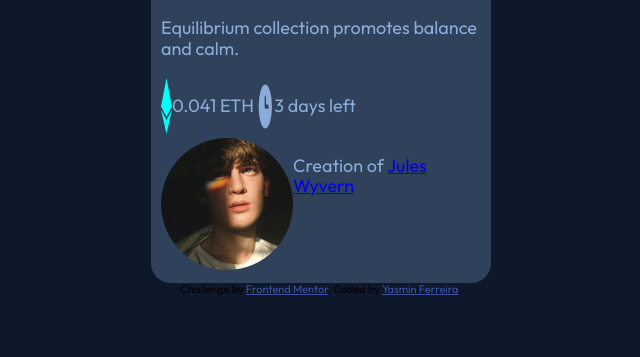
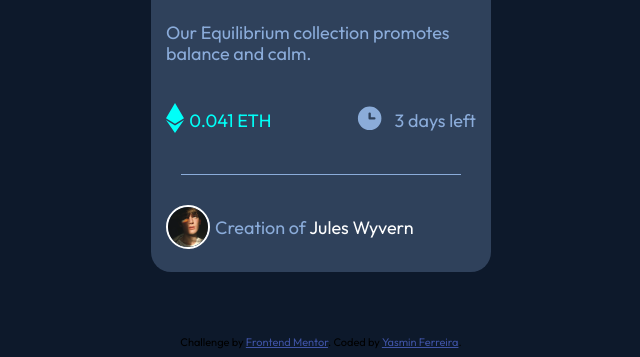
Before and after one commit to YasminFerreira0/card-componentes, a plain HTML site: page index.html in a window 1280 px wide. Shown: the part 443-800 px from the top of the page, without its empty margins (319-959 px from the left). Drawn offline with Linux system fonts and the light colour scheme.

Commit message:
10.06.2022

```diff
--- a/index.html
+++ b/index.html
@@ -25,11 +25,11 @@
 
     <h1>Equilibrium #3429</h1>
 
-    <p>Equilibrium collection promotes balance and calm.</p>
+    <p>Our Equilibrium collection promotes balance and calm.</p>
 
     <div class="diamante">
       <img class="ethereum" src="images/icon-ethereum.svg" alt="ethereum" >
-      <p class="text-ethereum">0.041 ETH</p>
+      <p>0.041 ETH</p>
     </div>
 
     <div class="relogio">
@@ -37,9 +37,11 @@
       <p>3 days left</p>
     </div>
 
+    <hr class="linhaHorizontal">
+
     <div class="foto-avatar">
       <img class="avatar" src="images/image-avatar.png" alt="avatar">
-      <p>Creation of <a href="#">Jules Wyvern</a></p>
+      <p>Creation of <a class="jules" href="#">Jules Wyvern</a></p>
     </div>
 
   </main>
--- a/style.css
+++ b/style.css
@@ -11,6 +11,7 @@ body {
     width: 25%;
     margin: 0 auto;
     margin-top: 5%;
+    margin-bottom: 5%;
     padding: 10px;
     border-radius: 20px;
 }
@@ -35,10 +36,51 @@ h1 {
 p {
     font-size: 18px;
     color: hsl(215, 51%, 70%);
+    padding: 5px;
 }
- .diamante, .relogio, .foto-avatar {
-     display: inline-flex;
- }
+
+.diamante, .relogio, .foto-avatar {
+    display: inline-flex;
+}
+
+.diamante p {
+    color: hsl(178, 100%, 50%);
+    float: left;
+}
+.ethereum {
+    height: 30px;
+    margin-top: 15px;
+    padding-left: 5px;
+}
+
+.relogio {
+    float: right;
+}
+.clock {
+    height: 30px;
+    margin-top: 15px;
+    padding-right: 5px;
+}
+
+.linhaHorizontal {
+    margin: 20px 20px;
+    border: 0;
+    border-top: 1px solid hsl(215, 51%, 70%);
+}
+
+.avatar {
+    float: left;
+    height: 40px;
+    margin-top: 10px;
+    border: 2px solid white;
+    border-radius: 50%;
+    margin-left: 5px;
+}
+.jules{
+    text-decoration: none;
+    color: white;
+}
+
 
 
 
```
